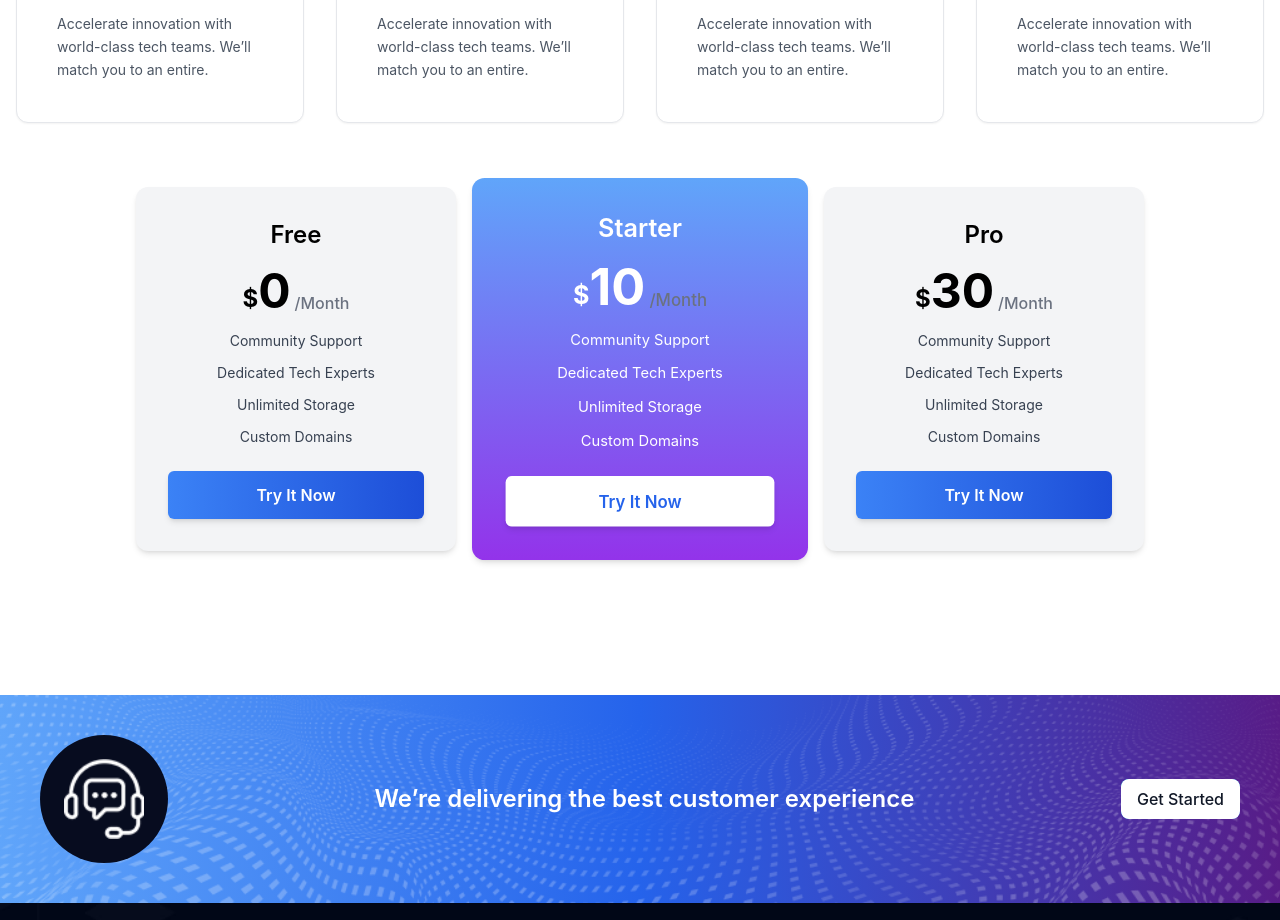
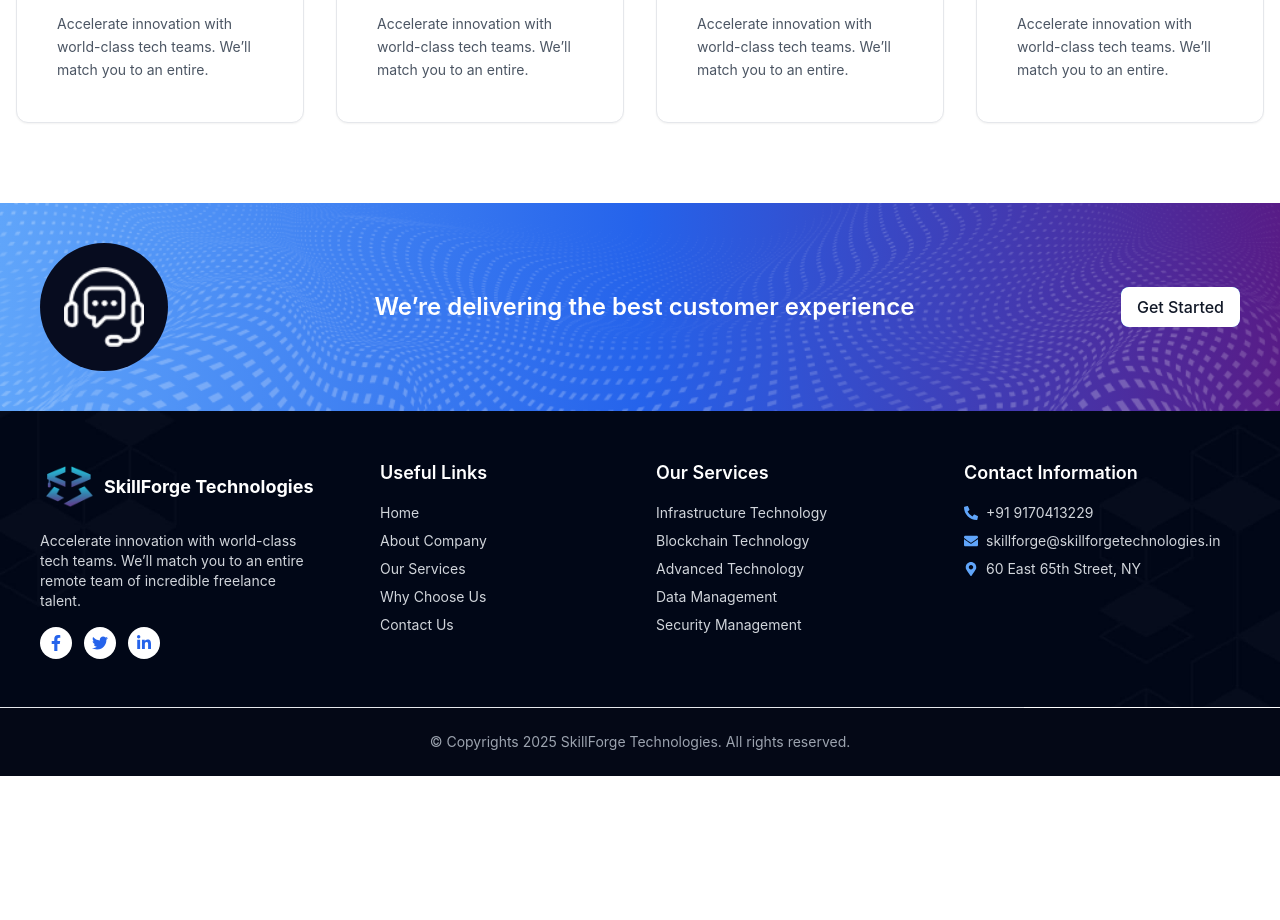
Before and after one commit to jyotitiwari106/website, a React (Create React App) app: page /services in a window 1280 px wide. Shown: the part 1040-1960 px from the top of the page. After the commit the page ends 1816 px from the top, so only its background shows below. Built offline with nearby package versions, Linux system fonts and the light colour scheme.

Commit message:
Blog details

```diff
--- a/src/pages/ServicesPage.js
+++ b/src/pages/ServicesPage.js
@@ -23,7 +23,7 @@ const ServicesPage = () => {
       {/* Project Component Centered */}
       <div className="w-full max-w-7xl px-4">
         <Project />
-        <PricingCard/>
+
       </div>
     </div>
   );
```
